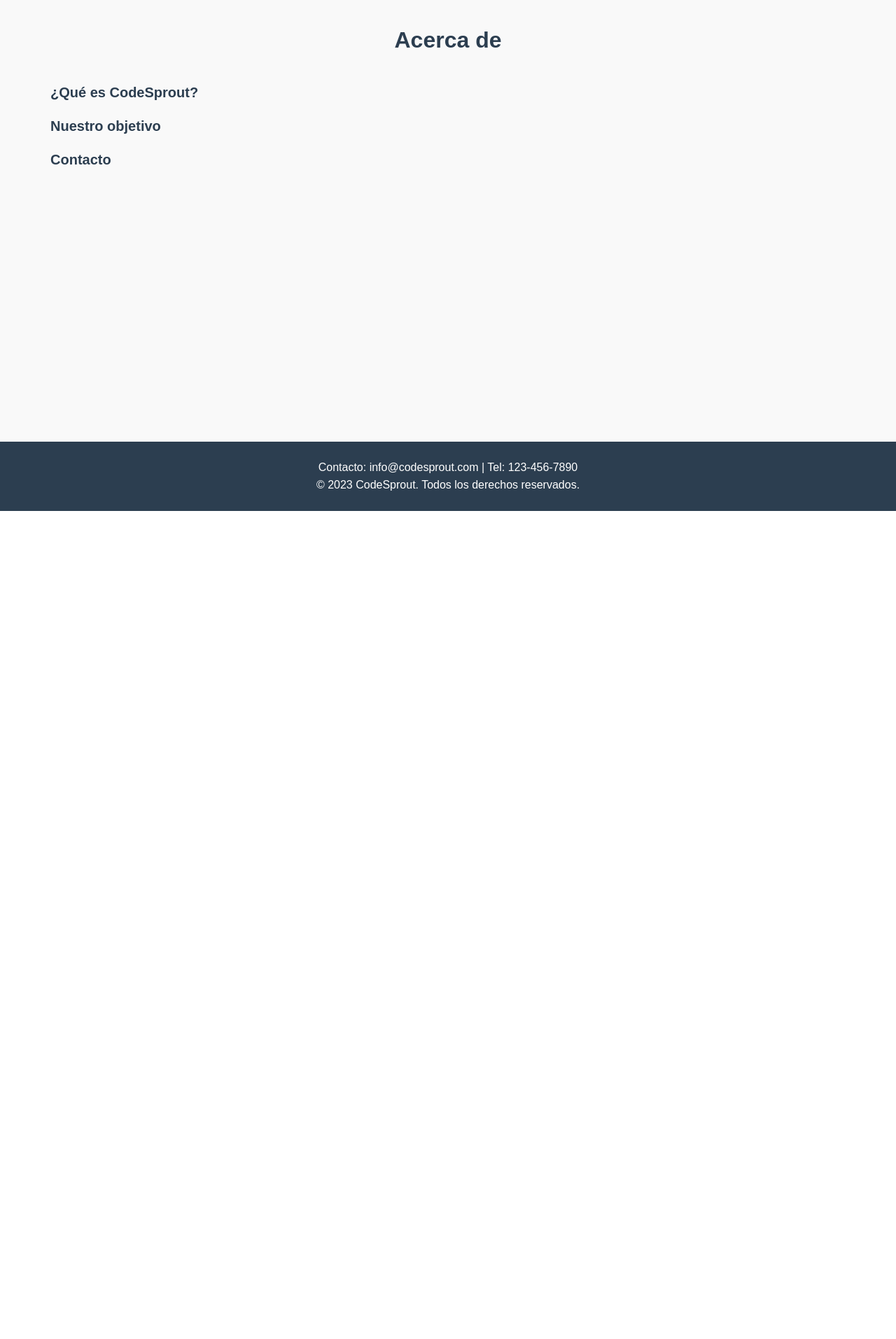
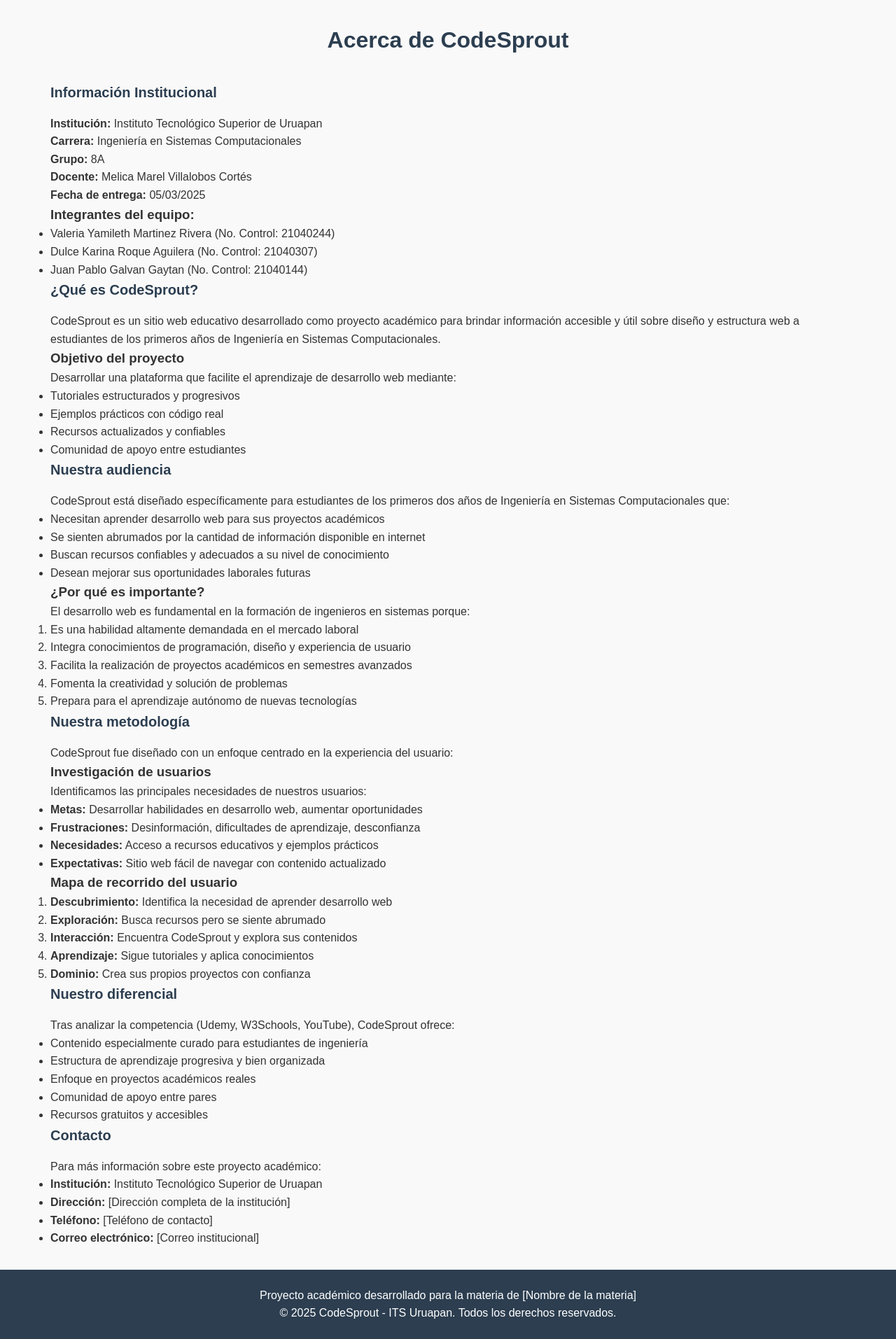
Before and after one commit to Sulv3er/ProgramcionWEB_Melica, a PHP site: page /HTML/AcercaDe.php in a window 1280 px wide. Shown: the part 70-1983 px from the top of the page at 70% size. Before the commit the page ends 800 px from the top, so only its background shows below. Run offline with PHP 8.4, Linux system fonts and the light colour scheme.

Commit message:
Agrege info a la pantalla Acerca de

```diff
--- a/HTML/AcercaDe.php
+++ b/HTML/AcercaDe.php
@@ -9,19 +9,109 @@
 </head>
 <body>
 <main>
-    <h1>Acerca de</h1>
+    <h1>Acerca de CodeSprout</h1>
 
-    <h2>¿Qué es CodeSprout?</h2>
+    <section class="institutional-info">
+        <h2>Información Institucional</h2>
+        <p><strong>Institución:</strong> Instituto Tecnológico Superior de Uruapan</p>
+        <p><strong>Carrera:</strong> Ingeniería en Sistemas Computacionales</p>
+        <p><strong>Grupo:</strong> 8A</p>
+        <p><strong>Docente:</strong> Melica Marel Villalobos Cortés</p>
+        <p><strong>Fecha de entrega:</strong> 05/03/2025</p>
 
-    <h2>Nuestro objetivo</h2>
+        <h3>Integrantes del equipo:</h3>
+        <ul>
+            <li>Valeria Yamileth Martinez Rivera (No. Control: 21040244)</li>
+            <li>Dulce Karina Roque Aguilera (No. Control: 21040307)</li>
+            <li>Juan Pablo Galvan Gaytan (No. Control: 21040144)</li>
+        </ul>
+    </section>
 
+    <section class="project-description">
+        <h2>¿Qué es CodeSprout?</h2>
+        <p>CodeSprout es un sitio web educativo desarrollado como proyecto académico para brindar información accesible y útil sobre diseño y estructura web a estudiantes de los primeros años de Ingeniería en Sistemas Computacionales.</p>
 
-    <h2>Contacto</h2>
+        <h3>Objetivo del proyecto</h3>
+        <p>Desarrollar una plataforma que facilite el aprendizaje de desarrollo web mediante:</p>
+        <ul>
+            <li>Tutoriales estructurados y progresivos</li>
+            <li>Ejemplos prácticos con código real</li>
+            <li>Recursos actualizados y confiables</li>
+            <li>Comunidad de apoyo entre estudiantes</li>
+        </ul>
+    </section>
+
+    <section class="audience">
+        <h2>Nuestra audiencia</h2>
+        <p>CodeSprout está diseñado específicamente para estudiantes de los primeros dos años de Ingeniería en Sistemas Computacionales que:</p>
+        <ul>
+            <li>Necesitan aprender desarrollo web para sus proyectos académicos</li>
+            <li>Se sienten abrumados por la cantidad de información disponible en internet</li>
+            <li>Buscan recursos confiables y adecuados a su nivel de conocimiento</li>
+            <li>Desean mejorar sus oportunidades laborales futuras</li>
+        </ul>
+
+        <h3>¿Por qué es importante?</h3>
+        <p>El desarrollo web es fundamental en la formación de ingenieros en sistemas porque:</p>
+        <ol>
+            <li>Es una habilidad altamente demandada en el mercado laboral</li>
+            <li>Integra conocimientos de programación, diseño y experiencia de usuario</li>
+            <li>Facilita la realización de proyectos académicos en semestres avanzados</li>
+            <li>Fomenta la creatividad y solución de problemas</li>
+            <li>Prepara para el aprendizaje autónomo de nuevas tecnologías</li>
+        </ol>
+    </section>
+
+    <section class="ux-methodology">
+        <h2>Nuestra metodología</h2>
+        <p>CodeSprout fue diseñado con un enfoque centrado en la experiencia del usuario:</p>
+
+        <h3>Investigación de usuarios</h3>
+        <p>Identificamos las principales necesidades de nuestros usuarios:</p>
+        <ul>
+            <li><strong>Metas:</strong> Desarrollar habilidades en desarrollo web, aumentar oportunidades</li>
+            <li><strong>Frustraciones:</strong> Desinformación, dificultades de aprendizaje, desconfianza</li>
+            <li><strong>Necesidades:</strong> Acceso a recursos educativos y ejemplos prácticos</li>
+            <li><strong>Expectativas:</strong> Sitio web fácil de navegar con contenido actualizado</li>
+        </ul>
+
+        <h3>Mapa de recorrido del usuario</h3>
+        <ol>
+            <li><strong>Descubrimiento:</strong> Identifica la necesidad de aprender desarrollo web</li>
+            <li><strong>Exploración:</strong> Busca recursos pero se siente abrumado</li>
+            <li><strong>Interacción:</strong> Encuentra CodeSprout y explora sus contenidos</li>
+            <li><strong>Aprendizaje:</strong> Sigue tutoriales y aplica conocimientos</li>
+            <li><strong>Dominio:</strong> Crea sus propios proyectos con confianza</li>
+        </ol>
+    </section>
+
+    <section class="competitive-analysis">
+        <h2>Nuestro diferencial</h2>
+        <p>Tras analizar la competencia (Udemy, W3Schools, YouTube), CodeSprout ofrece:</p>
+        <ul>
+            <li>Contenido especialmente curado para estudiantes de ingeniería</li>
+            <li>Estructura de aprendizaje progresiva y bien organizada</li>
+            <li>Enfoque en proyectos académicos reales</li>
+            <li>Comunidad de apoyo entre pares</li>
+            <li>Recursos gratuitos y accesibles</li>
+        </ul>
+    </section>
+
+    <section class="contact">
+        <h2>Contacto</h2>
+        <p>Para más información sobre este proyecto académico:</p>
+        <ul>
+            <li><strong>Institución:</strong> Instituto Tecnológico Superior de Uruapan</li>
+            <li><strong>Dirección:</strong> [Dirección completa de la institución]</li>
+            <li><strong>Teléfono:</strong> [Teléfono de contacto]</li>
+            <li><strong>Correo electrónico:</strong> [Correo institucional]</li>
+        </ul>
+    </section>
 </main>
 <footer>
     <div class="footer-content">
-        <p>Contacto: info@codesprout.com | Tel: 123-456-7890</p>
-        <p>&copy; 2023 CodeSprout. Todos los derechos reservados.</p>
+        <p>Proyecto académico desarrollado para la materia de [Nombre de la materia]</p>
+        <p>&copy; 2025 CodeSprout - ITS Uruapan. Todos los derechos reservados.</p>
     </div>
 </footer>
 <script src="../JS/ejemplos.js"></script>
```
